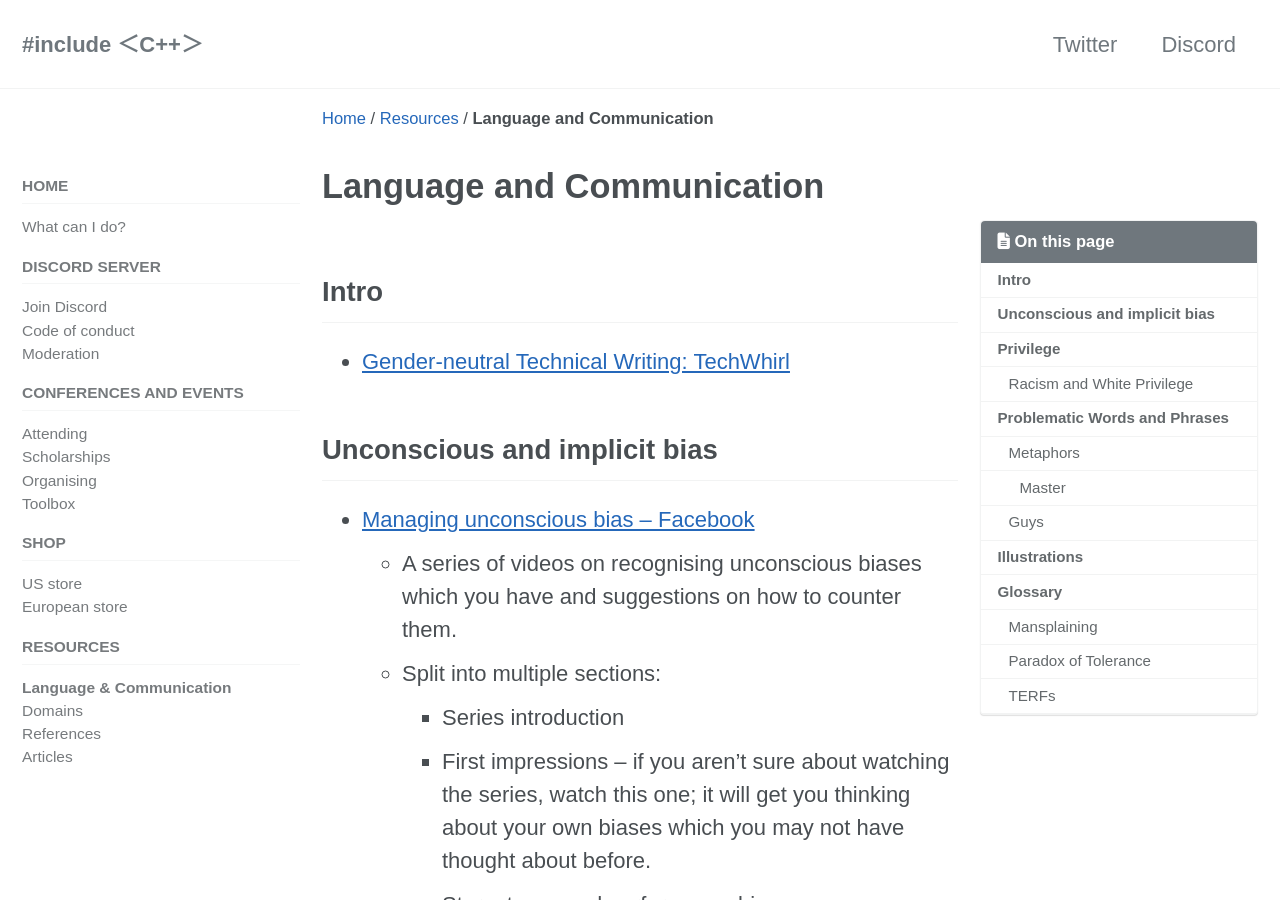
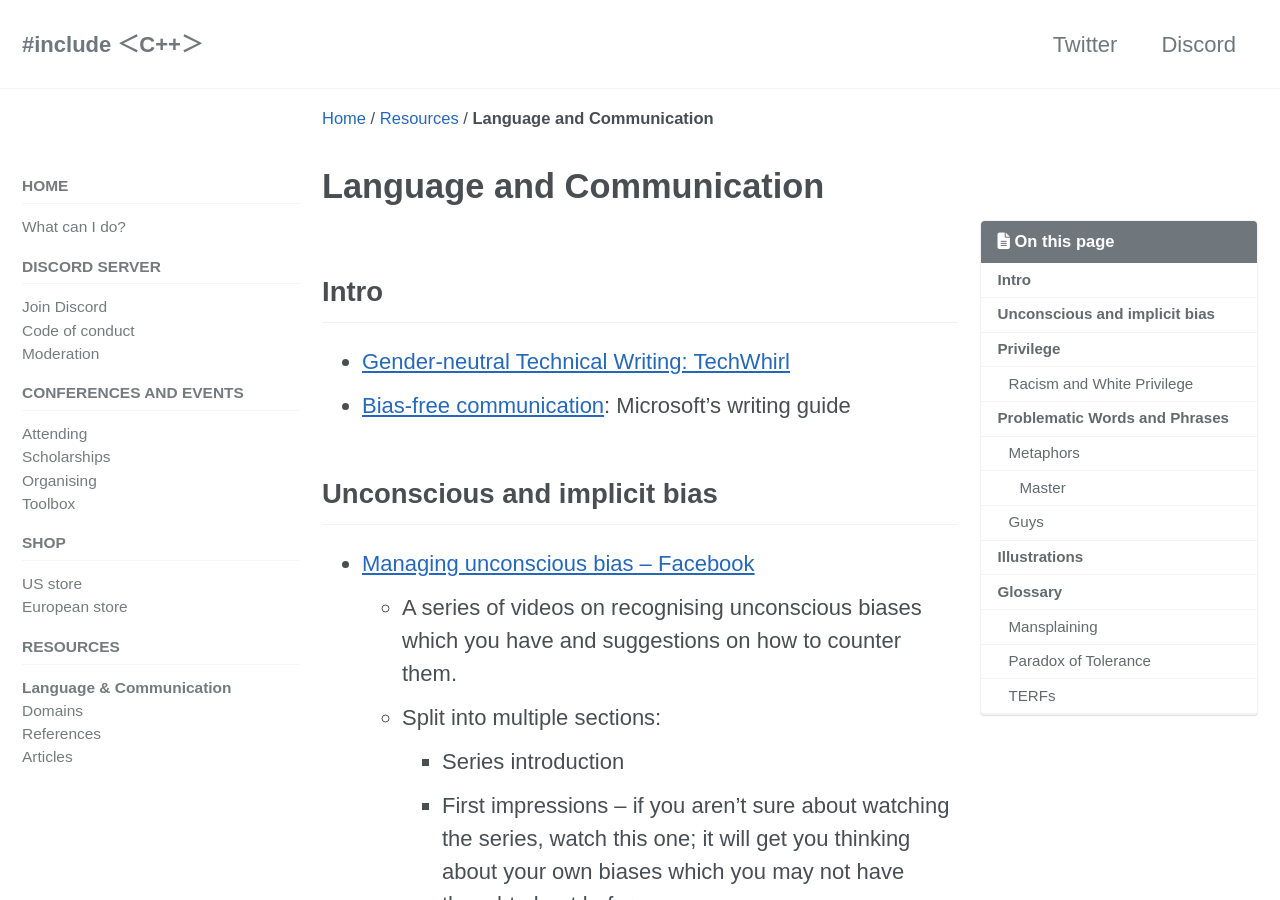
Before and after one commit to include-cpp/include-cpp.github.io, a Jekyll site: the page built from resources/language/index.md, in a window 1280 px wide and 900 px high. Built offline with Jekyll 4.4.1, drawn with Linux system fonts in a browser that asks for light colours; cached includes are drawn as plain includes; nearby versions of some CDN libraries.

Commit message:
Bias-free communication
Co-Authored-By: Kate Gregory <kategregory@users.noreply.github.com>

```diff
--- a/resources/language/index.md
+++ b/resources/language/index.md
@@ -7,6 +7,7 @@ title: Language and Communication
 ## Intro
 
 * [Gender-neutral Technical Writing: TechWhirl](https://techwhirl.com/gender-neutral-technical-writing/)
+* [Bias-free communication](https://docs.microsoft.com/en-us/style-guide/bias-free-communication): Microsoft's writing guide
 
 <!-- ## Inclusion vs Diversity -->
 
```
